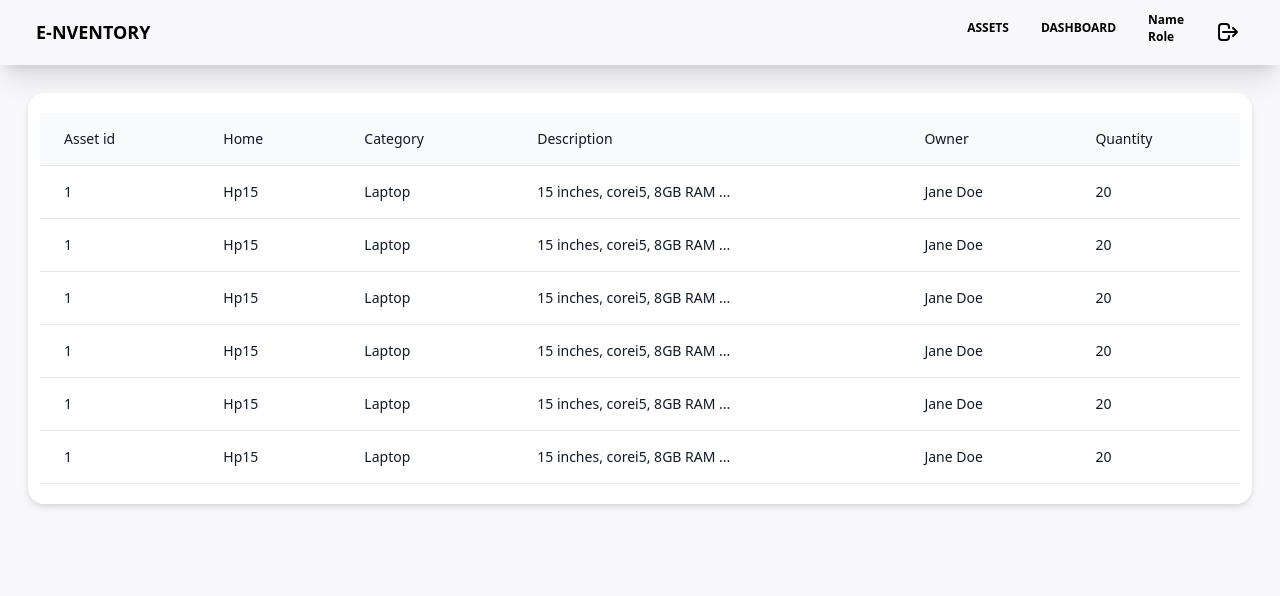
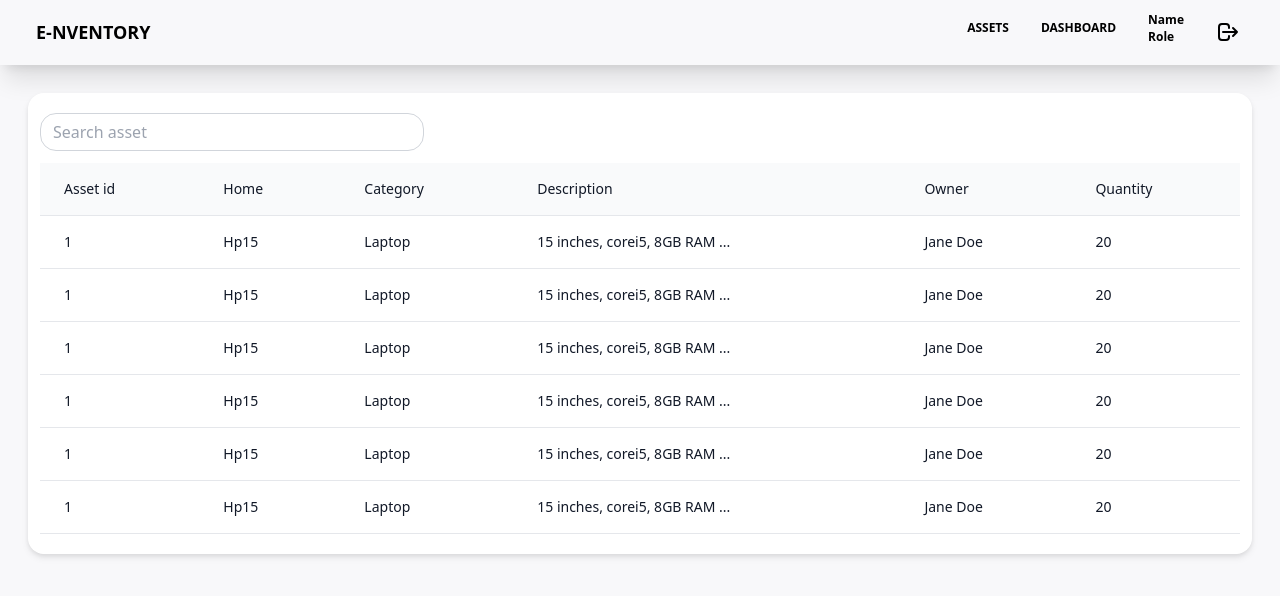
Before and after one commit to CKawara/Asset-management, a React (Create React App) app: page /home in a window 1280 px wide. Shown: the top 596 px of the page. Built offline with nearby package versions, Linux system fonts and the light colour scheme.

Commit message:
add search feature to asets table

```diff
--- a/src/components/AssetsTable.js
+++ b/src/components/AssetsTable.js
@@ -6,6 +6,32 @@
   <div class="overflow-x-auto sm:-mx-6 lg:-mx-8">
     <div class="py-2 inline-block min-w-full sm:px-6 lg:px-8">
       <div class="overflow-x-auto">
+      <div class="flex justify-start">
+  <div class="mb-3 xl:w-96">
+    <input
+      type="search"
+      class="
+        form-control
+        block
+        w-full
+        px-3
+        py-1.5
+        text-base
+        font-normal
+        text-gray-700
+        bg-white bg-clip-padding
+        border border-solid border-gray-300
+        rounded-2xl
+        transition
+        ease-in-out
+        m-0
+        focus:text-gray-700 focus:bg-white focus:border-blue-600 focus:outline-none
+      "
+      id="search"
+      placeholder="Search asset"
+    />
+  </div>
+</div>
         <table class="min-w-full">
           <thead class="border-b bg-gray-50">
             <tr>
```
